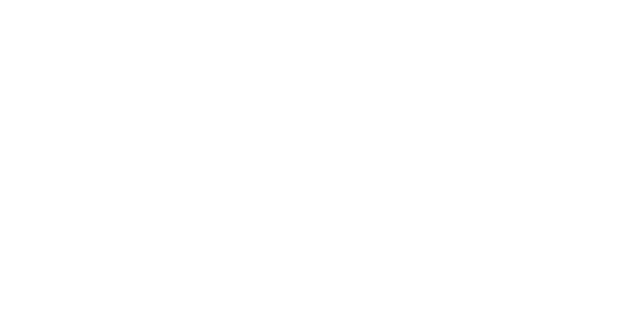
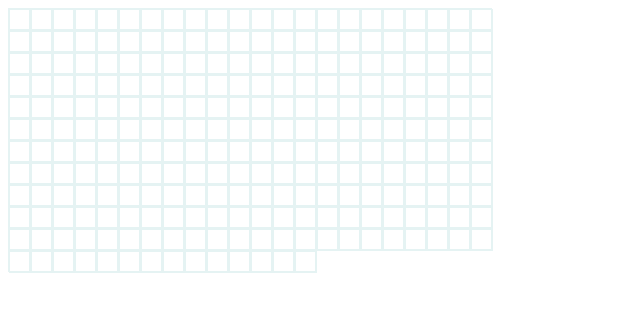
Before and after one commit to RichardJeanBaptiste/Sketchpad, a plain HTML site: page main.html in a window 1280 px wide. Shown: the whole page, without its empty margins (0-640 px from the left). Drawn offline with nearby package versions, Linux system fonts and the light colour scheme.

Commit message:
gotta fix the container and box sizes

```diff
--- a/main.html
+++ b/main.html
@@ -7,8 +7,9 @@
    <script type="text/javascript" src="script.js"></script>
    <link rel="stylesheet" href="style.css">
 </head>
-  <body class="container">
+  <body class="container" style="width:500px">
 
- </body>
+
+</body>
 
  </html>
--- a/script.js
+++ b/script.js
@@ -1,11 +1,14 @@
 $(document).ready(function(){
 
-    function createCanvas(){
-    	var canvas = ("<canvas></canvas>");
-     for(var i=0; i < 16; i++){
-     $("body").append(canvas);
-      }
-    };
+    var box = "<div><div>";
+    var second = "<p></p>"
+
+   for(var x=0; x < 16; x++){
+   for(var i=0; i < 16; i++){
+   	$("body").append(box + "<br>");
+   	}
+}
+
 
 
 
--- a/style.css
+++ b/style.css
@@ -1,5 +1,7 @@
-canvas {
-	width:200;
-	height:100;
-	border:1px solid #000000;
+div{
+	float:left;
+    width:20px;
+	height:20px;
+	border: .3px solid #e5f3f3;
+
 }
```
